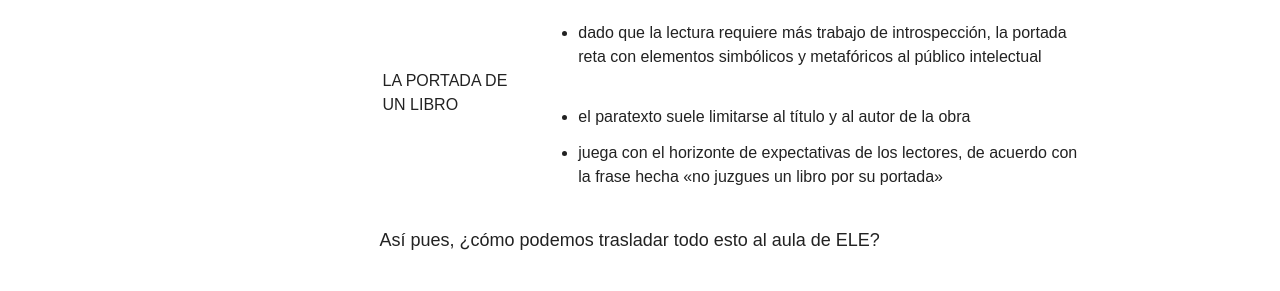
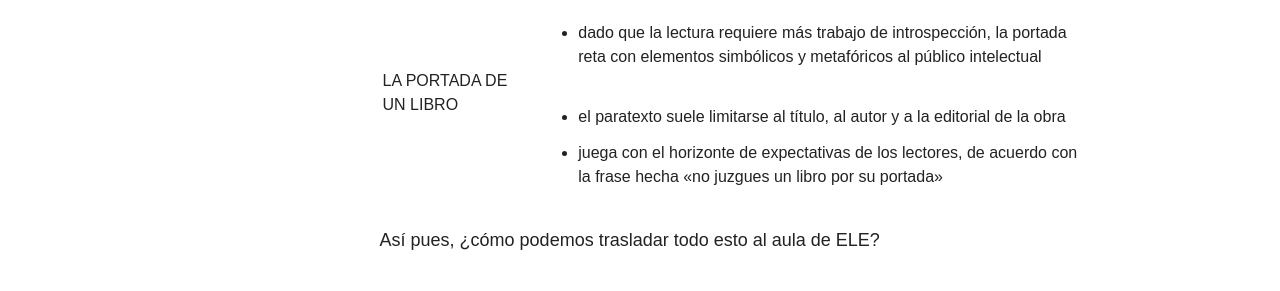
Before and after one commit to immalopez/immalopez.github.io, a Jekyll site: the page built from _posts/blog/2017-10-20-carteles-y-portadas.md, in a window 1280 px wide. Shown: the part 1467-1758 px from the top of the page. Built offline with Jekyll 4.4.1, drawn with Linux system fonts in a browser that asks for light colours; nearby versions of some CDN libraries; comment, search, counter and statistics services are not loaded.

Commit message:
Update 2017-10-20-carteles-y-portadas.md

```diff
--- a/_posts/blog/2017-10-20-carteles-y-portadas.md
+++ b/_posts/blog/2017-10-20-carteles-y-portadas.md
@@ -44,7 +44,7 @@ Hoy hemos estado hablando de las características que distinguen la **portada de
       <td>
         <ul>
           <li>dado que la lectura requiere más trabajo de introspección, la portada reta con elementos simbólicos y metafóricos al público intelectual</li>
-          <li>el paratexto suele limitarse al título y al autor de la obra</li>
+          <li>el paratexto suele limitarse al título, al autor y a la editorial de la obra</li>
           <li>juega con el horizonte de expectativas de los lectores, de acuerdo con la frase hecha «no juzgues un libro por su portada»</li>
         </ul>
       </td>
```
